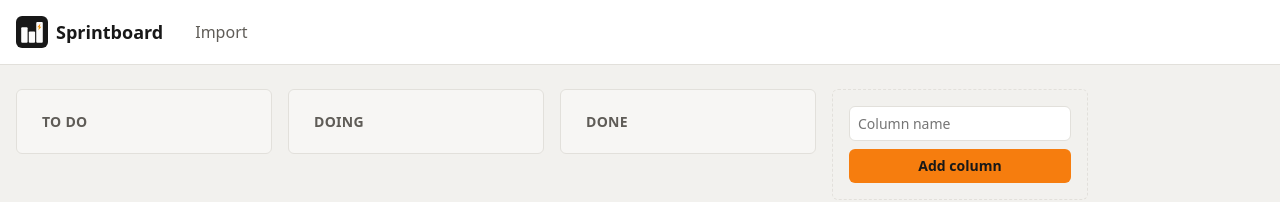
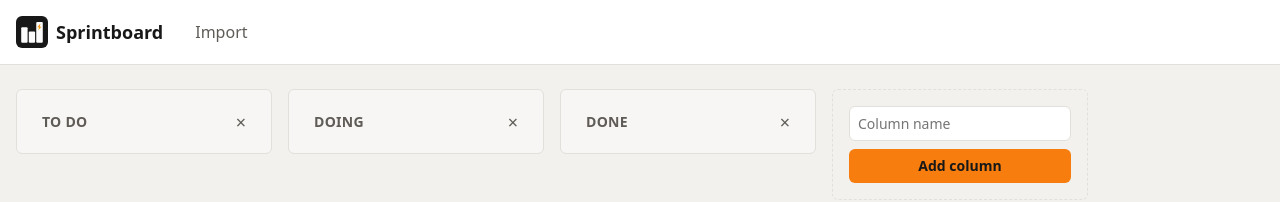
Before and after one commit to jkatariina/sprintboard, a React (Vite) app: page / in a window 1280 px wide. Shown: the top 202 px of the page. Built offline with nearby package versions, Linux system fonts and the light colour scheme.

Commit message:
feat: delete a column after confirming

```diff
--- a/src/components/board/Board.jsx
+++ b/src/components/board/Board.jsx
@@ -23,6 +23,10 @@ function Board() {
     )
   }
 
+  function deleteColumn(id) {
+    setColumns(columns.filter((column) => column.id !== id))
+  }
+
   return (
     <div className={styles.board}>
       {columns.map((column) => (
@@ -31,6 +35,7 @@ function Board() {
           column={column}
           columns={columns}
           onRename={renameColumn}
+          onDelete={deleteColumn}
         />
       ))}
 
--- a/src/components/board/Column.jsx
+++ b/src/components/board/Column.jsx
@@ -1,10 +1,13 @@
 import { useState } from 'react'
+import Button from '../ui/Button.jsx'
 import ErrorMessage from '../ui/ErrorMessage.jsx'
+import Modal from '../ui/Modal.jsx'
 import { validateColumnTitle } from '../../utils/validation.js'
 import styles from './Column.module.css'
 
-function Column({ column, columns, onRename }) {
+function Column({ column, columns, onRename, onDelete }) {
   const [isEditing, setIsEditing] = useState(false)
+  const [isConfirming, setIsConfirming] = useState(false)
   const [title, setTitle] = useState(column.title)
   const [error, setError] = useState('')
 
@@ -41,6 +44,11 @@ function Column({ column, columns, onRename }) {
     }
   }
 
+  function confirmDelete() {
+    setIsConfirming(false)
+    onDelete(column.id)
+  }
+
   return (
     <section className={styles.column}>
       {isEditing ? (
@@ -58,10 +66,36 @@ function Column({ column, columns, onRename }) {
           {error && <ErrorMessage>{error}</ErrorMessage>}
         </form>
       ) : (
-        <button type="button" className={styles.title} onClick={startEditing}>
-          {column.title}
-        </button>
+        <div className={styles.header}>
+          <button type="button" className={styles.title} onClick={startEditing}>
+            {column.title}
+          </button>
+
+          <button
+            type="button"
+            className={styles.delete}
+            onClick={() => setIsConfirming(true)}
+            aria-label={`Delete ${column.title}`}
+          >
+            ×
+          </button>
+        </div>
       )}
+
+      <Modal
+        isOpen={isConfirming}
+        onClose={() => setIsConfirming(false)}
+        title={`Delete ${column.title}?`}
+      >
+        <p>The column will be removed from the board.</p>
+
+        <div className={styles.actions}>
+          <Button onClick={() => setIsConfirming(false)}>Cancel</Button>
+          <Button variant="danger" onClick={confirmDelete}>
+            Delete column
+          </Button>
+        </div>
+      </Modal>
     </section>
   )
 }
--- a/src/components/board/Column.module.css
+++ b/src/components/board/Column.module.css
@@ -12,9 +12,39 @@
   gap: var(--space-sm);
 }
 
+.header {
+  display: flex;
+  align-items: center;
+  gap: 0.25rem;
+}
+
+.delete {
+  flex-shrink: 0;
+  width: 1.75rem;
+  height: 1.75rem;
+  border: 1px solid transparent;
+  border-radius: var(--radius);
+  background: none;
+  color: var(--color-text-muted);
+  font-size: 1.125rem;
+  line-height: 1;
+}
+
+.delete:hover {
+  background-color: var(--color-danger-soft);
+  color: var(--color-danger);
+}
+
+.actions {
+  display: flex;
+  justify-content: flex-end;
+  gap: var(--space-sm);
+}
+
 .title {
   display: block;
-  width: 100%;
+  flex: 1;
+  min-width: 0;
   padding: 0.25rem 0.5rem;
   border: 1px solid transparent;
   border-radius: var(--radius);
```
